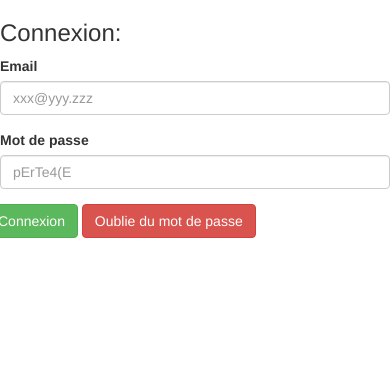
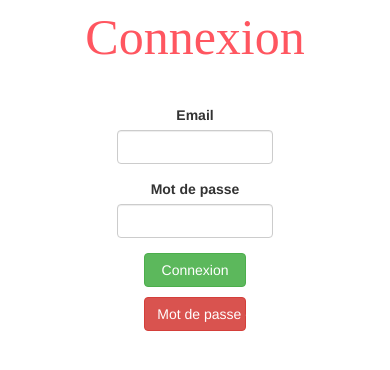
Before and after one commit to kevin-margueritte/1PourcentArtistique, a PHP site: page /html/connexionAdmin.php in a window 390 px wide. Shown: the top 370 px of the page. Run offline with PHP 8.4, Linux system fonts and the light colour scheme; style sheets or scripts are compiled from the project's sources; some libraries are stand-ins or nearby versions; some web fonts are replaced.

Commit message:
add style connexion page

```diff
--- a/dist/php/manager/publishArt.php
+++ b/dist/php/manager/publishArt.php
@@ -7,7 +7,7 @@
 		$res = array('error' => true, 'key' => 'Entrer nom d\'oeuvre');
 	}
 	else {
-		$art = new Art($artName, "", "", "", "", 3, "");
+		$art = new Art($artName, "", "", "", "", 1, "");
 		$res = $art->updateIsPublic();
 		echo json_encode($res);
 	}
--- a/src/css/styles.less
+++ b/src/css/styles.less
@@ -504,6 +504,34 @@ nav {
 	position: fixed !important;
 }
 
+/*** Connexion page ***/
+.connexion {
+
+	#formConnexion {
+		width: 40%;
+	    text-align: center;
+	    margin: 0 auto;
+	}
+
+	h1 {
+		color: @rouge_um;
+		font-size: 50px;
+		margin: 0 auto;
+		text-align: center;
+		margin-bottom: 40px;
+    	margin-top: 10px;
+    	font-family: @openSans-Bold;
+	}
+
+	button {
+		text-align: center;
+	    margin: 0 auto;
+	    width: 65%;
+	    display: block;
+    	margin-top: 10px;
+	}
+}
+
 /*** OVEVERRIDE - TAGS INPUT ANGULARJS ***/
 .tag-item {
 	background: inherit !important;
--- a/src/html/connexionAdmin.php
+++ b/src/html/connexionAdmin.php
@@ -15,33 +15,29 @@
 	<link rel="stylesheet" href="/css/styles.css">
 	<title>1% artistique</title>
 </head>
-<body ng-app="connexionAdmin" ng-controller="connexionAdmin">
-	<form method="post" class="form-horizontal center" name="form_connexion">
-		<h3>Connexion:</h3>
-		<div class="connexion admin">
+<body ng-app="connexionAdmin" ng-controller="connexionAdmin" class="connexion">
+	<h1>Connexion</h1>
+	<div id="formConnexion">
 		<div class="form-group">
-				<label class="col-sm-4 control-label" >Email</label>
-				<div class="col-sm-4">
-					<input type="email" class="form-control" ng-model="email" placeholder="xxx@yyy.zzz">
+			<label class="control-label" >Email</label>
+			<div>
+				<input type="email" class="form-control" ng-model="email">
 			</div>
 		</div>
 		<div class="form-group">
-				<label class="col-sm-4 control-label" >Mot de passe</label>
-				<div class="col-sm-4">
-					<input type="password" class="form-control" ng-model="password" placeholder="pErTe4(E">
+			<label class="control-label" >Mot de passe</label>
+			<div>
+				<input type="password" class="form-control" ng-model="password">
 			</div>
 		</div>
 		<div class="form-group">
-	            <div class="col-sm-offset-4">
         	<button  name="connexion" class="btn btn-success" ng-click="boutonConnexion(email, password)">Connexion</button>
-	            	<button  name="oublie" class="btn btn-danger" ng-click="boutonMotDePasseOublier()">Oublie du mot de passe</button>
-	            </div>
+        	<button  name="oublie" class="btn btn-danger" ng-click="boutonMotDePasseOublier()">Mot de passe oublié</button>
         </div>
 		<div ng-hide="hideError" class="alert alert-danger">
 			<strong>Erreur! </strong>{{titleError}}
 		</div>
 	</div>
-	</form>
 
 	<script   src="https://code.jquery.com/jquery-2.2.3.min.js"   integrity="sha256-a23g1Nt4dtEYOj7bR+vTu7+T8VP13humZFBJNIYoEJo="   crossorigin="anonymous"></script>
 	<script src="https://code.jquery.com/ui/1.11.4/jquery-ui.js"   integrity="sha256-DI6NdAhhFRnO2k51mumYeDShet3I8AKCQf/tf7ARNhI="   crossorigin="anonymous"></script>
--- a/src/js/connexionAdmin.js
+++ b/src/js/connexionAdmin.js
@@ -23,12 +23,12 @@ myApp.controller('connexionAdmin', function ($scope, $http, $window) {
 		        headers : { 'Content-Type': 'application/x-www-form-urlencoded; charset=UTF-8' }
 		      };
 		      $http(rqt).success(function(data){
-		      	if(data.length == 0) {
-		      		$scope.titleError = "Vous n'existez pas dans la base de données.";
+		      	if(data.error) {
+		      		$scope.titleError = data.key;
 	    			$scope.hideError = false;
 		      	}
 		      	else {
-		      		$window.location.href = '/html/connect.php';
+		      		$window.location.href = '/html/listeOeuvre.php';
 		      	}
 		      });
 		  }
--- a/src/js/listeOeuvre.js
+++ b/src/js/listeOeuvre.js
@@ -13,6 +13,7 @@ $scope.public = {};
 	};
 	$http(rqt).success(function(data){
 		$scope.allOeuvre = data;
+		console.log($scope.allOeuvre);
 	});
 
 	/*** AJAX -  Change the boolean isPublic of the art in parameter to 1***/
```
Also changed, not shown: dist/css/styles.css (+24 -0 lines), dist/html/connexionAdmin.php (+12 -15 lines), dist/html/listeOeuvre.php (+8 -10 lines), dist/php/manager/connexionAdmin.php (+6 -4 lines), dist/php/persistance/admin.php (+11 -1 lines), src/html/listeOeuvre.php (+9 -11 lines), src/php/manager/connexionAdmin.php (+6 -4 lines), src/php/persistance/admin.php (+11 -1 lines), dist/js/connexionAdmin.js, dist/js/listeOeuvre.js. Lines whose indentation alone changed are shown as unchanged.
